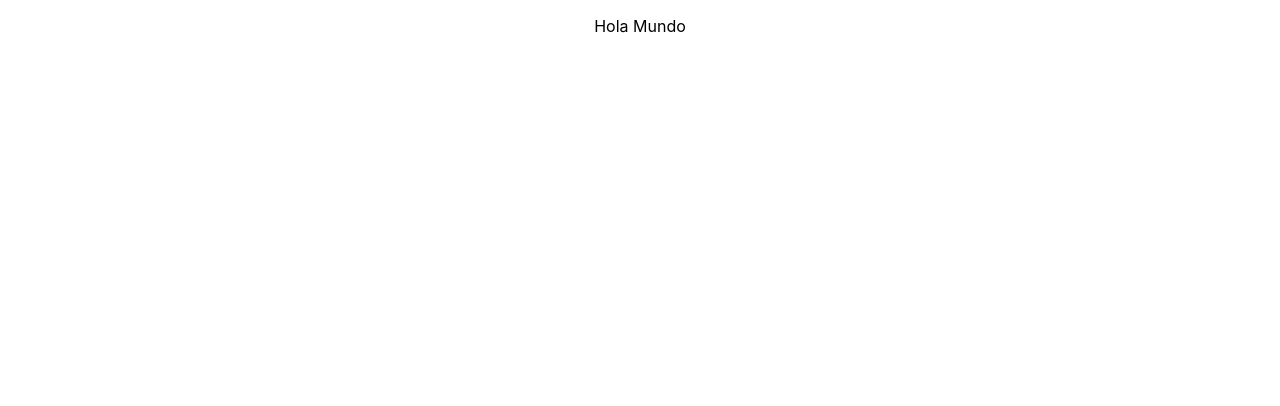
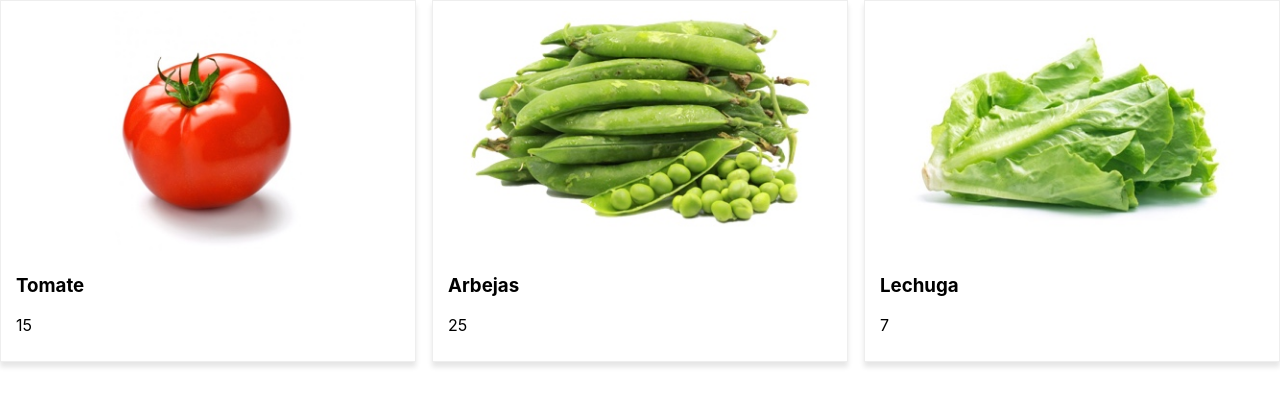
Before and after one commit to guillermo-conde/carrito-de-compras, a React (Create React App) app: page / in a window 1280 px wide. Shown: the top 406 px of the page. Built offline with nearby package versions, Linux system fonts and the light colour scheme.

Commit message:
Se agrega el componente para enlistar los productos (incluyendo algunos estilos) y el componente que muestra el producto e info del mismo

```diff
--- a/src/App.js
+++ b/src/App.js
@@ -1,19 +1,21 @@
 import { Component } from 'react';
-import logo from './logo.svg';
 import './App.css';
-
+import Productos from './components/Productos';
 class App extends Component{
   state={
     productos:[
-      {name: 'Tomate', precio: 15.00, img: '/productos/tomate.jpg'},
-      {name: 'Arbejas', precio: 25.00, img: '/productos/arbejas.jpg'},
-      {name: 'Lechuga', precio: 7.00, img: '/productos/lechuga.jpg'}
+      {nombre: 'Tomate', precio: 15.00, img: '/productos/tomate.jpg'},
+      {nombre: 'Arbejas', precio: 25.00, img: '/productos/arbejas.jpg'},
+      {nombre: 'Lechuga', precio: 7.00, img: '/productos/lechuga.jpg'}
     ]
   }
   render(){
     return (
-      <div className="App">
-        <p>Hola Mundo</p>
+      <div>
+        <Productos
+        agregarAlCarrito = {() => console.log('Agregando al carrito')}
+        productos = {this.state.productos}
+        ></Productos>
       </div>
     );
   };
--- /dev/null
+++ b/src/components/Producto.js
@@ -0,0 +1,29 @@
+import { Component } from "react";
+
+const styles = {
+    producto: {
+        border: 'solid 1px #eee',
+        boxShadow: '0 5px 5px rgb(0,0,0,0.1)',
+        width: '30%',
+        padding: '10px 15px',
+        borderRadious: '5px'
+    },
+    img: {
+        width: '100%'
+    }
+}
+
+class Producto extends Component{
+    render(){
+        const { producto } = this.props;
+        return(
+            <div style={styles.producto}>
+                <img alt={producto.name} src={producto.img} style={styles.img}/>
+                <h3>{producto.nombre}</h3>
+                <p>{producto.precio}</p>
+            </div>
+        )
+    };
+}
+
+export default Producto;
--- /dev/null
+++ b/src/components/Productos.js
@@ -0,0 +1,30 @@
+import { Component } from "react";
+import Producto from "./Producto";
+
+const styles = {
+    productos:{
+        display: 'flex',
+        flexDirection: 'row',
+        justifyContent: 'space-between',
+    }
+}
+
+class Productos extends Component {
+    render(){
+        const { productos, agregarAlCarrito } = this.props;
+        return(
+            <div style={styles.productos}>
+                {productos.map(producto =>
+                    <Producto
+                        agregarAlCarrito = {agregarAlCarrito}
+                        key = {producto.nombre}
+                        producto = {producto}
+                    >
+                    </Producto>
+                )}
+            </div>
+        );
+    }
+}
+
+export default Productos;
```
